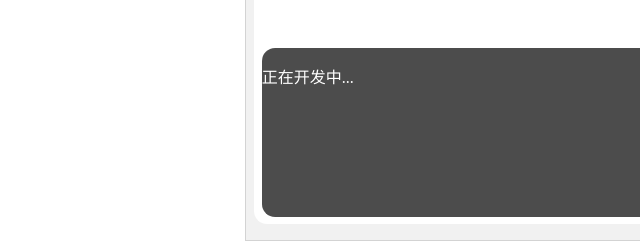
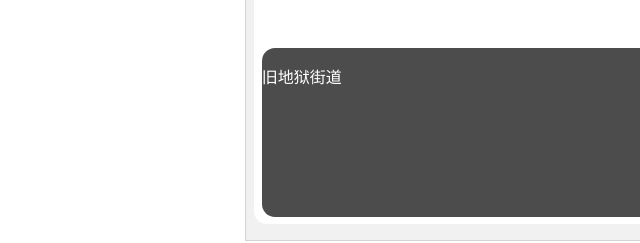
Before and after one commit to wenwen5/v1.0.wenwen5.github.io, a plain HTML site: page Article/article-index.html in a window 1280 px wide. Shown: the part 239-482 px from the top of the page, 0-640 px from the left. Drawn offline with Linux system fonts and the light colour scheme.

Commit message:
Update article-index.html

```diff
--- a/Article/article-index.html
+++ b/Article/article-index.html
@@ -29,7 +29,7 @@
 				<div id="top"><!--置顶-->
 					<a href="Articles/top.html">
 					<div class="float-content">
-					<p class="float-font">正在开发中...</p>
+					<p class="float-font">旧地狱街道</p>
 					</div>
 					</a><!--注意，从效果来说，这里最后应当是给img和floatcontent添加a。另外，图片变大的动画不打算加-->
 				</div>
```
